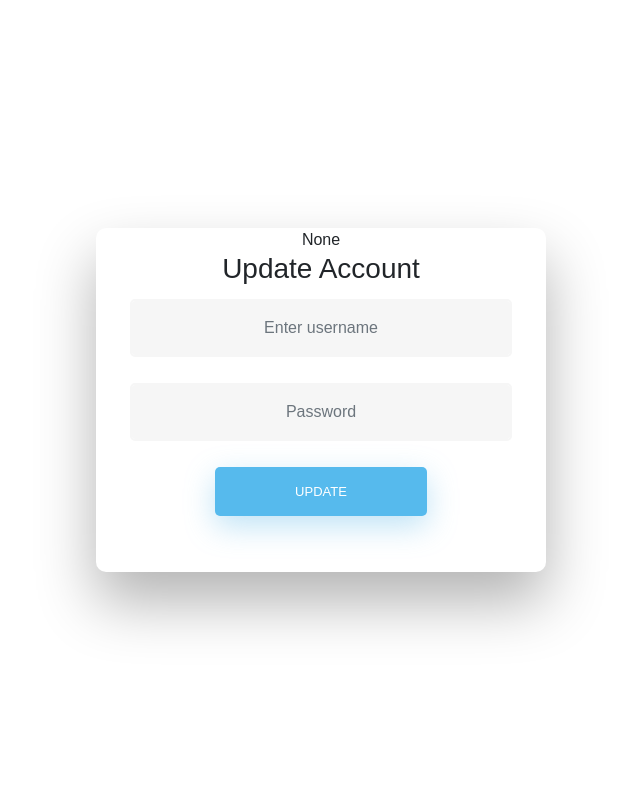
After one commit to tzw99556/ICT2103Proj, a Flask app: page /viewprofile in a window 1280 px wide. The commit adds this page. Shown: the whole page, without its empty margins (319-959 px from the left). Run offline with Flask 2, Linux system fonts and the light colour scheme; some libraries are stand-ins or nearby versions.

Commit message:
Passing request.form
Passing request.form

```diff
--- a/2103Covid/app.py
+++ b/2103Covid/app.py
@@ -1,17 +1,16 @@
 import os
 import sys
-from flask import Flask,render_template, url_for,redirect, session
+from flask import Flask,render_template, url_for,redirect, session, request
 from flask_session import Session
 from flask import request,jsonify
 from pymongo import MongoClient
 import mysql.connector
+from datetime import timedelta
 import datetime
 
 
-SECRET_KEY = os.urandom(24)
+
 app = Flask(__name__)
-
-app.secret_key = SECRET_KEY
 
 
 
@@ -435,6 +434,7 @@ def login():
 
     #if form send request store form in username and password variable
     if request.method == 'POST':
+
         username = request.form['username']
         password = request.form['password']
         cursor = mydb.cursor()
@@ -443,8 +443,8 @@ def login():
         #if record exists in database, direct to index page.
         if record:
 
-
-            return redirect(url_for('index'))
+            #if account exists in database go to index.html
+          return redirect( url_for('index' , username=username))
 
 
 
@@ -533,14 +533,21 @@ def index():
     for row in result:
        values.append(row[i])
     print(values)
-    # return view of mariahtml , store values in to value variable and labels into labels variable so we can use it to call the
-    # variables in the html page using {{values}}
 
+
+    username = request.args.get('username', None)
     # Connecting to mysql database
     return render_template("index.html", values=values , labels=labels, labelstotaldeathandtotalcase=labelstotaldeathandtotalcase, totaldeaths=totaldeaths,
-       vaccinatedSEA=vaccinatedSEA, confirmedcases=confirmedcases
+       vaccinatedSEA=vaccinatedSEA, confirmedcases=confirmedcases, username = username
 
     )
+@app.route('/viewprofile')
+def viewprofile():
+
+    #username session
+    username = request.args.get('username', None)
+
+    return render_template("viewprofile.html", username = username)
 
 
 
--- a/2103Covid/templates/index.html
+++ b/2103Covid/templates/index.html
@@ -45,7 +45,7 @@
 
         <div class="col-sm-9" >
           <div class="well"style="width: 900px;">
-            <h2>Total confirmed cases to date for each country</h2>
+            <h2>Total confirmed cases to date for each country</h2> {{username}}<a href="{{ url_for('viewprofile')}}">View Profile</a>
     <div class="container" style="width:800px;">
 
       <canvas id="myChart" width="500" height="200"></canvas>
@@ -61,6 +61,8 @@
   <a href="#">5</a>
   <a href="#">6</a>
   <a href="{{ url_for('secondpage')}}">&raquo;</a>
+
+
 
 </div>
 
--- /dev/null
+++ b/2103Covid/templates/viewprofile.html
@@ -0,0 +1,28 @@
+<link href="//maxcdn.bootstrapcdn.com/bootstrap/4.0.0/css/bootstrap.min.css" rel="stylesheet" id="bootstrap-css">
+<script src="//maxcdn.bootstrapcdn.com/bootstrap/4.0.0/js/bootstrap.min.js"></script>
+<script src="//cdnjs.cloudflare.com/ajax/libs/jquery/3.2.1/jquery.min.js"></script>
+<link rel="stylesheet" type="text/css" href="{{url_for('static', filename='css/login.css')}}">
+
+
+
+<div class="wrapper fadeInDown">
+    <div id="formContent">
+        {{username}}
+<form action="{{ url_for('viewprofile') }}" method="post">
+    <div class="form-group">
+      <h3>Update Account</h3>
+      <input type="text" class="form-control" aria-describedby="emailHelp" placeholder="Enter username" id="username" name="username">
+
+    </div>
+    <div class="form-group">
+
+      <input type="password" class="form-control" id="password" name="password" placeholder="Password">
+    </div>
+
+
+    <input type="submit" value="Update"></button>
+
+</form>
+
+  </div>
+  </div>
```
